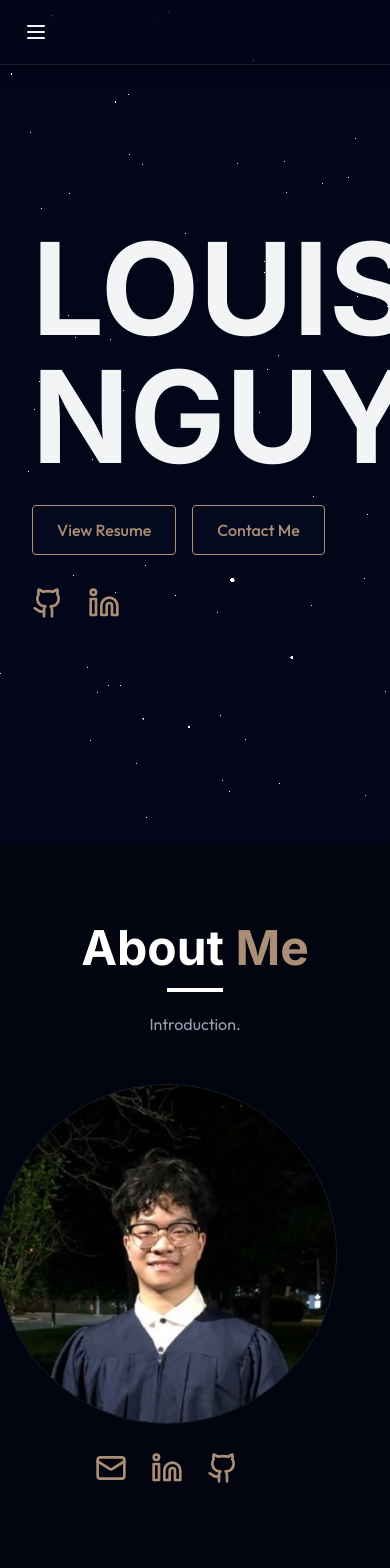
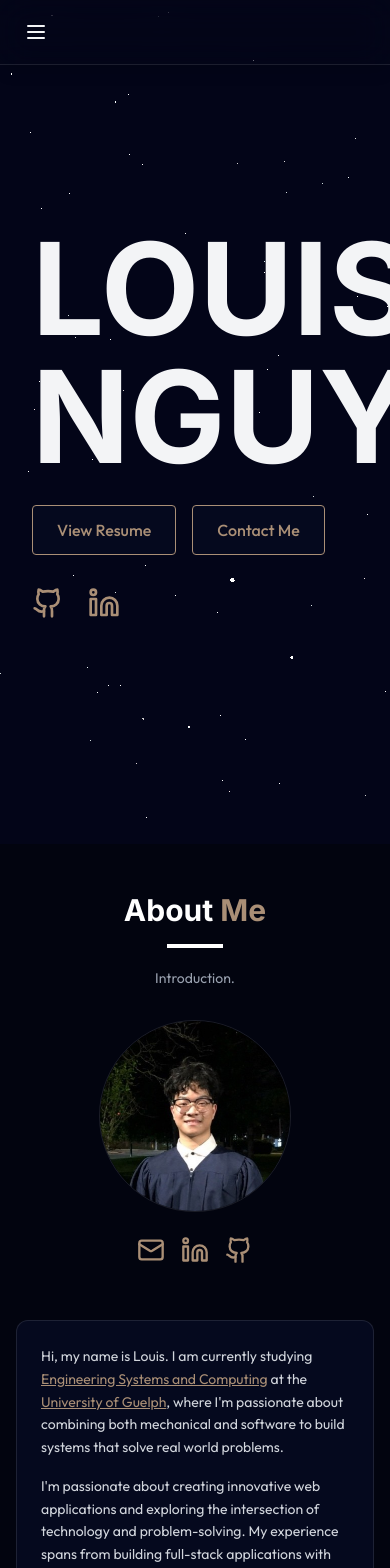
Before and after one commit to louisnguyenn/Louis-Personal-Portfolio, a React (Vite) app: page / in a window 390 px wide. Shown: the top 1568 px of the page. Built offline with nearby package versions, Linux system fonts and the light colour scheme.

Commit message:
responsive design for mobile

```diff
--- a/src/components/sections/About.jsx
+++ b/src/components/sections/About.jsx
@@ -4,66 +4,100 @@ import { Mail, Github, Linkedin } from "lucide-react";
 
 export const About = () => {
   return (
-    <section id="about" className="min-h-screen flex items-center justify-center py-20 bg-[#02040F]">
-      <div className="max-w-6xl mx-auto px-6">
+    <section id="about" className="min-h-screen flex items-center justify-center py-12 md:py-20 bg-[#02040F]">
+      <div className="max-w-6xl mx-auto px-4 sm:px-6">
         <ScrollReveal direction="up" distance={50} duration={0.8}>
-          <h2 className="text-5xl font-bold mb-4 text-white text-center">About <span className="text-[#AA8F76]">Me</span></h2>
+          <h2 className="text-3xl sm:text-4xl md:text-5xl font-bold mb-4 text-white text-center">
+            About <span className="text-[#AA8F76]">Me</span>
+          </h2>
           <hr className="h-1 w-14 m-auto bg-white border-0" />
         </ScrollReveal>
 
         <ScrollReveal direction="up" distance={50} duration={0.8}>
-          <p className='text-center text-muted-foreground mb-12 mt-5 max-w-2xl mx-auto text-gray-400'>
+          <p className='text-center text-muted-foreground mb-8 md:mb-12 mt-5 max-w-2xl mx-auto text-gray-400 text-sm sm:text-base'>
             Introduction.
           </p>
         </ScrollReveal>
 
-        {/* <StarBorder
-          as="button"
-          className="custom-class"
-          color="white"
-          speed="5s"
-        > */}
-        <div className="flex gap-20 items-start">
-          <div className="flex-shrink-0">
-            <ScrollReveal direction="right" distance={50} duration={0.8}>
-              <img src="/pfp.jpg" className="w-85 h-85 object-cover rounded-full border border-white/10 hover:border-[#AA8F76] transition-all duration-300"/>
-              <div className="flex space-x-6 py-7 justify-center">
-                <a href="mailto:louis.nguyen550@gmail.com" target="_blank" rel="noopener noreferrer" className="text-[#AA8F76] hover:text-white transition-all duration-300 hover:-translate-y-1">
-                  <Mail size={32} />
-                </a>
-                <a href="https://www.linkedin.com/in/louisnguyenn/" target="_blank" rel="noopener noreferrer" className="text-[#AA8F76] hover:text-white transition-all duration-300 hover:-translate-y-1">
-                  <Linkedin size={32} />
-                </a>
-                <a href="https://github.com/louisnguyenn" target="_blank" rel="noopener noreferrer" className="text-[#AA8F76] hover:text-white transition-all duration-300 hover:-translate-y-1">
-                  <Github size={32} />
-                </a>
+        {/* mobile: stack vertically, desktop: side by side */}
+        <div className="flex flex-col lg:flex-row gap-8 lg:gap-20 items-center lg:items-start">
+
+          {/* profile image */}
+          <div className="flex-shrink-0 order-1 lg:order-none">
+            <ScrollReveal direction="up" distance={50} duration={0.8}>
+              <div className="flex flex-col items-center">
+                <img
+                  src="/pfp.jpg"
+                  className="w-48 h-48 sm:w-64 sm:h-64 lg:w-85 lg:h-85 object-cover rounded-full border border-white/10 hover:border-[#AA8F76] transition-all duration-300"
+                  alt="Louis Nguyen Profile Picture"
+                />
+                <div className="flex space-x-4 sm:space-x-6 py-6 sm:py-7 justify-center">
+                  <a
+                    href="mailto:louis.nguyen550@gmail.com"
+                    target="_blank"
+                    rel="noopener noreferrer"
+                    className="text-[#AA8F76] hover:text-white transition-all duration-300 hover:-translate-y-1"
+                    aria-label="Email Louis"
+                  >
+                    <Mail size={28} className="sm:w-8 sm:h-8" />
+                  </a>
+                  <a
+                    href="https://www.linkedin.com/in/louisnguyenn/"
+                    target="_blank"
+                    rel="noopener noreferrer"
+                    className="text-[#AA8F76] hover:text-white transition-all duration-300 hover:-translate-y-1"
+                    aria-label="LinkedIn Profile"
+                  >
+                    <Linkedin size={28} className="sm:w-8 sm:h-8" />
+                  </a>
+                  <a
+                    href="https://github.com/louisnguyenn"
+                    target="_blank"
+                    rel="noopener noreferrer"
+                    className="text-[#AA8F76] hover:text-white transition-all duration-300 hover:-translate-y-1"
+                    aria-label="GitHub Profile"
+                  >
+                    <Github size={28} className="sm:w-8 sm:h-8" />
+                  </a>
+                </div>
               </div>
             </ScrollReveal>
           </div>
 
-          <div className="bg-[#05091e] relative rounded-xl p-8 flex-1 border border-white/10 hover:border-[#AA8F76] transition-all duration-300">
-            <ScrollReveal direction="left" distance={50} duration={0.8}>
-              <p className="text-gray-300 mb-4 leading-relaxed">
-                Hi, my name is Louis. I am currently studying <a href="https://www.uoguelph.ca/programs/engineering-systems-and-computing/" className="underline transition-colors hover:text-white" target="_blank">Engineering Systems and Computing</a> at the <a href="https://www.uoguelph.ca/" className="underline transition-colors hover:text-white" target="_blank">University of Guelph</a>, where I'm passionate about combining both mechanical and software to build systems that solve real world problems.
+          <div className="bg-[#05091e] relative rounded-xl p-6 sm:p-8 flex-1 border border-white/10 hover:border-[#AA8F76] transition-all duration-300 order-2 lg:order-none">
+            <ScrollReveal direction="up" distance={50} duration={0.8}>
+              <p className="text-gray-300 mb-4 leading-relaxed text-sm sm:text-base">
+                Hi, my name is Louis. I am currently studying{' '}
+                <a
+                  href="https://www.uoguelph.ca/programs/engineering-systems-and-computing/"
+                  className="underline transition-colors hover:text-white text-[#AA8F76]"
+                  target="_blank"
+                  rel="noopener noreferrer"
+                >
+                  Engineering Systems and Computing
+                </a>{' '}
+                at the{' '}
+                <a
+                  href="https://www.uoguelph.ca/"
+                  className="underline transition-colors hover:text-white text-[#AA8F76]"
+                  target="_blank"
+                  rel="noopener noreferrer"
+                >
+                  University of Guelph
+                </a>, where I'm passionate about combining both mechanical and software to build systems that solve real world problems.
               </p>
 
-              <p className="text-gray-300 mb-6 leading-relaxed">
+              <p className="text-gray-300 mb-6 leading-relaxed text-sm sm:text-base">
                 I'm passionate about creating innovative web applications and exploring the intersection of technology and problem-solving. My experience spans from building full-stack applications with modern frameworks like React to developing Chrome extensions and conducting data analysis with Python.
               </p>
 
-              {/* <p className="text-gray-300 mb-6 leading-relaxed">
-                For the past four summers, I've been part of the <a href="https://www.linamar.com/" target="_blank" className="underline transition-colors hover:text-white">Linamar Corporation</a> team, where I've contributed to manufacturing high-quality transmission components for automotive companies such as Ford and Chrysler. This hands-on experience has taught me the importance of precision, quality assurance, and efficient processes.
-                What I value most about my time at Linamar isn't just the technical skills I've gained in part assembly and machine operation, but the incredible relationships I've built with my colleagues. Working alongside such dedicated co-workers has made me believe that great work happens when great people collaborate.
-              </p> */}
-
-              <p className="text-gray-300 mb-6 leading-relaxed">
+              <p className="text-gray-300 mb-6 leading-relaxed text-sm sm:text-base">
                 I believe the best solutions come from the combination of engineering principles and modern technology. Whether I'm optimizing code performance or streamlining manufacturing processes, I bring the same attention to detail and commitment to excellence that defines both worlds.
                 I'm always eager to take on new challenges and contribute to projects that make a real difference.
               </p>
             </ScrollReveal>
           </div>
         </div>
-        {/* </StarBorder> */}
       </div>
     </section>
   )
```
